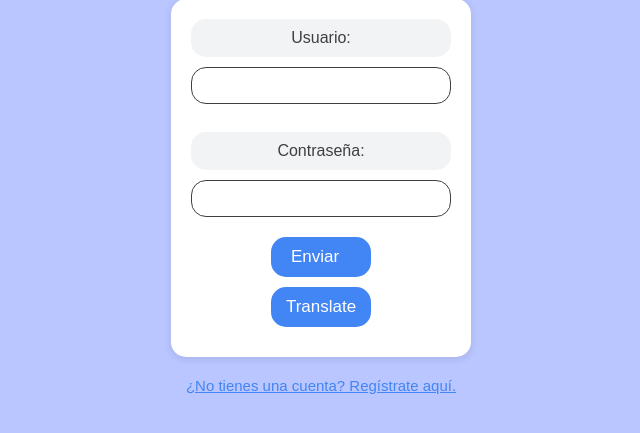
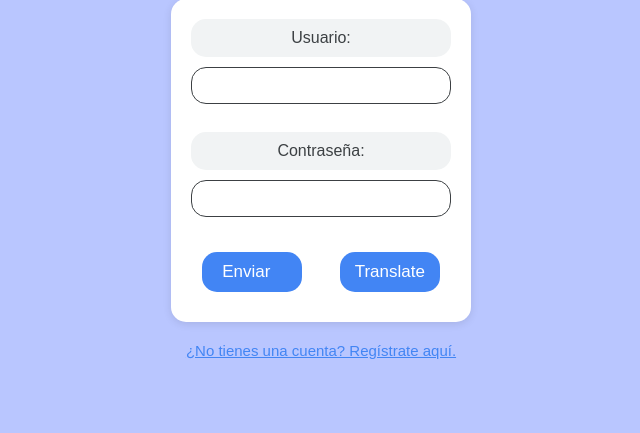
Before and after one commit to Luuucho7/Proyecto_Final, a PHP site: page / in a window 1280 px wide. Shown: the part 103-536 px from the top of the page, without its empty margins (319-959 px from the left). Run offline with PHP 8.4, Linux system fonts and the light colour scheme.

Commit message:
probando 123 123 hola carbonell

```diff
--- a/css/style.css
+++ b/css/style.css
@@ -78,28 +78,21 @@ header{
 
     display:flex;  /* Coloca logo y texto uno al lado del otro */
     align-items:center;
-<<<<<<< HEAD
-
-=======
->>>>>>> cd7be88ba3764f7daeaf296127de70042617b338
 
 }
 
 .titulo img{
-<<<<<<< HEAD
     width:100px;
-=======
+==
     width:50px;
     gap:10px;   /* Espacio entre logo y texto */
 }
 
 .titulo img{
     width:45px;   /* Tamaño del logo */
->>>>>>> cd7be88ba3764f7daeaf296127de70042617b338
 }
 
 .titulo h2{
-    font-size:22px;  /* Tamaño del título */
     color:#444;
 }
 
@@ -219,6 +212,15 @@ header{
     }
 
 /*de aca para abajo esta todo lo del login / register */
+
+.acciones-login {
+    display: flex;
+    justify-content: center;
+    align-items: center;
+    gap: 15px;
+    margin-top: 15px;
+}
+
  #register-block {
    max-width: 300px;
    margin: 20px auto;
```
